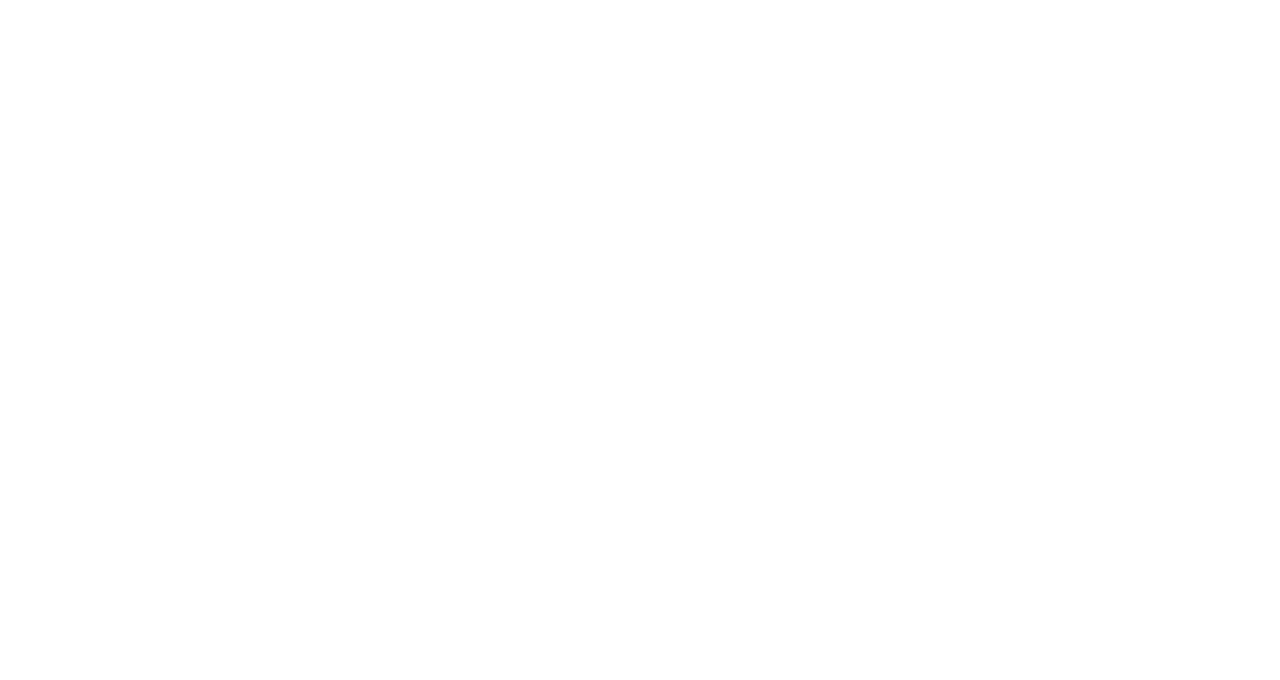
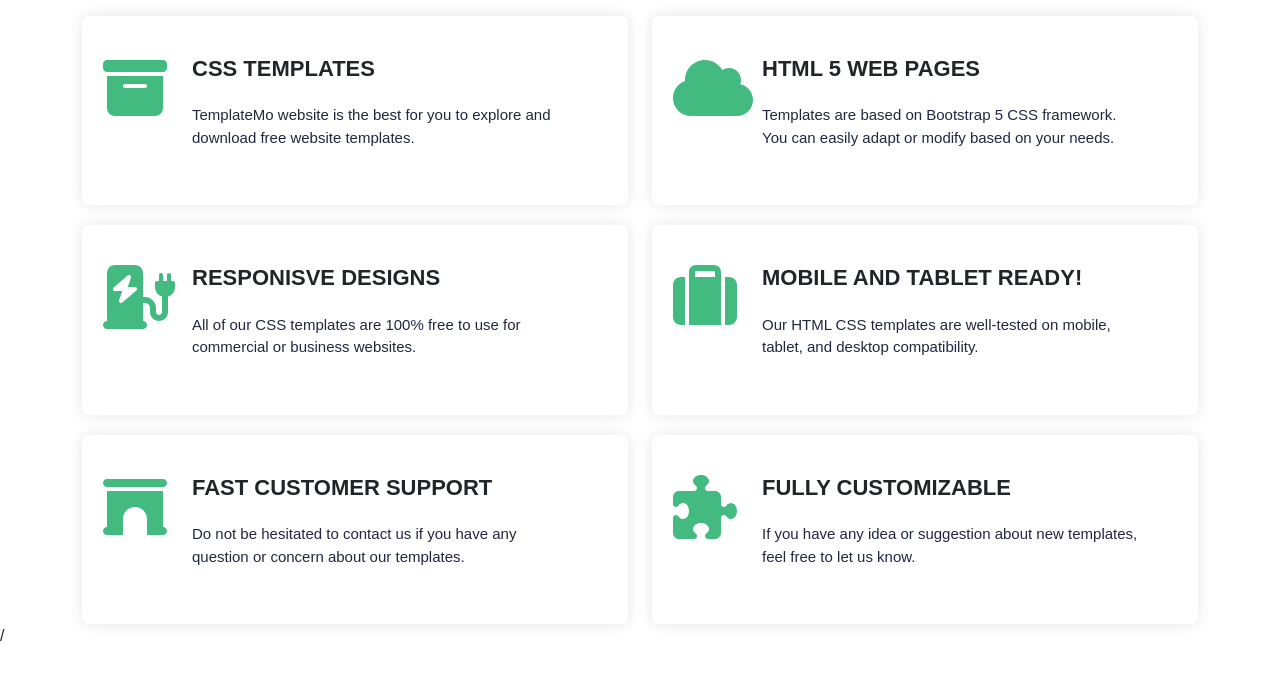
Before and after one commit to markfady/mexant-template-react, a React (Create React App) app: page / in a window 1280 px wide. Shown: the part 934-1614 px from the top of the page. Before the commit the page ends 800 px from the top, so only its background shows below. Built offline with nearby package versions, Linux system fonts and the light colour scheme.

Commit message:
Services-section

```diff
--- a/src/components/HomePage/Home.js
+++ b/src/components/HomePage/Home.js
@@ -1,5 +1,6 @@
 import image1 from "../../images/logo.png"
 import Slider from "../Slider/Slider";
+import Services from "../Services/Services";
 import './home.css';
 function Home() {
   return (
@@ -25,10 +26,51 @@
       </div>
     </header>
      {/* End Header Area */}
-     {/* Start Landing Page */}
-  <div>
+     {/* Start Slider Page */}
+  <section>
   <Slider/>
-  </div>
+  </section>
+    {/* End Slider Page */}
+    {/*Start Services Page*/}
+  <section>
+  <div className="Services">
+    <div className="container">
+        <div className="row">
+          <Services
+          title="Css Templates"
+          content="TemplateMo website is the best for you to explore and download free website templates."
+          logo="fa-box-archive"
+          />
+          <Services
+          title="Html 5 web pages"
+          content="Templates are based on Bootstrap 5 CSS framework. You can easily adapt or modify based on your needs."
+          logo="fa-cloud"
+          />
+            <Services
+          title="Responisve Designs"
+          content="All of our CSS templates are 100% free to use for commercial or business websites."
+          logo="fa-charging-station"
+          />
+          <Services
+          title="Mobile and Tablet Ready!"
+          content="Our HTML CSS templates are well-tested on mobile, tablet, and desktop compatibility. "
+          logo="fa-suitcase"
+          />
+          <Services
+          title="Fast Customer Support"
+          content="Do not be hesitated to contact us if you have any question or concern about our templates."
+          logo="fa-archway"
+          />
+          <Services
+          title="Fully Customizable"
+          content="If you have any idea or suggestion about new templates, feel free to let us know."
+          logo="fa-puzzle-piece"
+          />
+          </div>
+          </div>
+          /</div>
+  </section>
+    {/*Start Services Page*/}
     </>
   )
 }
--- /dev/null
+++ b/src/components/Services/Services.css
@@ -0,0 +1,33 @@
+.Services{
+    margin-top: 130px;
+    margin-bottom: 130px;
+}
+.service-item{
+    box-shadow: 0px 0px 15px rgba(0, 0, 0, 0.1);
+    padding:40px 60px;
+    margin-top: 20px;
+    border-radius: 7px;
+}
+.service-item svg{
+    font-size: 64px;
+    position: absolute;
+    transform: translateX(-50px);
+    margin-left: 11px;
+    color: var(--greencolor);
+}
+.service-item svg:hover{
+    transition: all 0.5s;
+    margin-top: 20px;
+}
+.service-item h4{
+    margin-bottom: 22px;
+    margin-left: 50px;
+    font-weight: 600;
+    font-size: 22px;
+    text-transform: uppercase;
+}
+.service-item p{
+    margin-left: 50px;
+    font-size: 15px;
+    color: var(--blackcolor);
+}
--- /dev/null
+++ b/src/components/Services/Services.js
@@ -0,0 +1,15 @@
+import "./Services.css"
+function Services(props) {
+  return (
+  <>
+            <div className="col-lg-6">
+                <div className="service-item">
+                <i className={`fa-solid ${props.logo}`}></i>
+            <h4>{props.title}</h4>
+            <p>{props.content}</p>
+            </div>
+                </div>
+  </>
+  )
+}
+export default Services;
```
